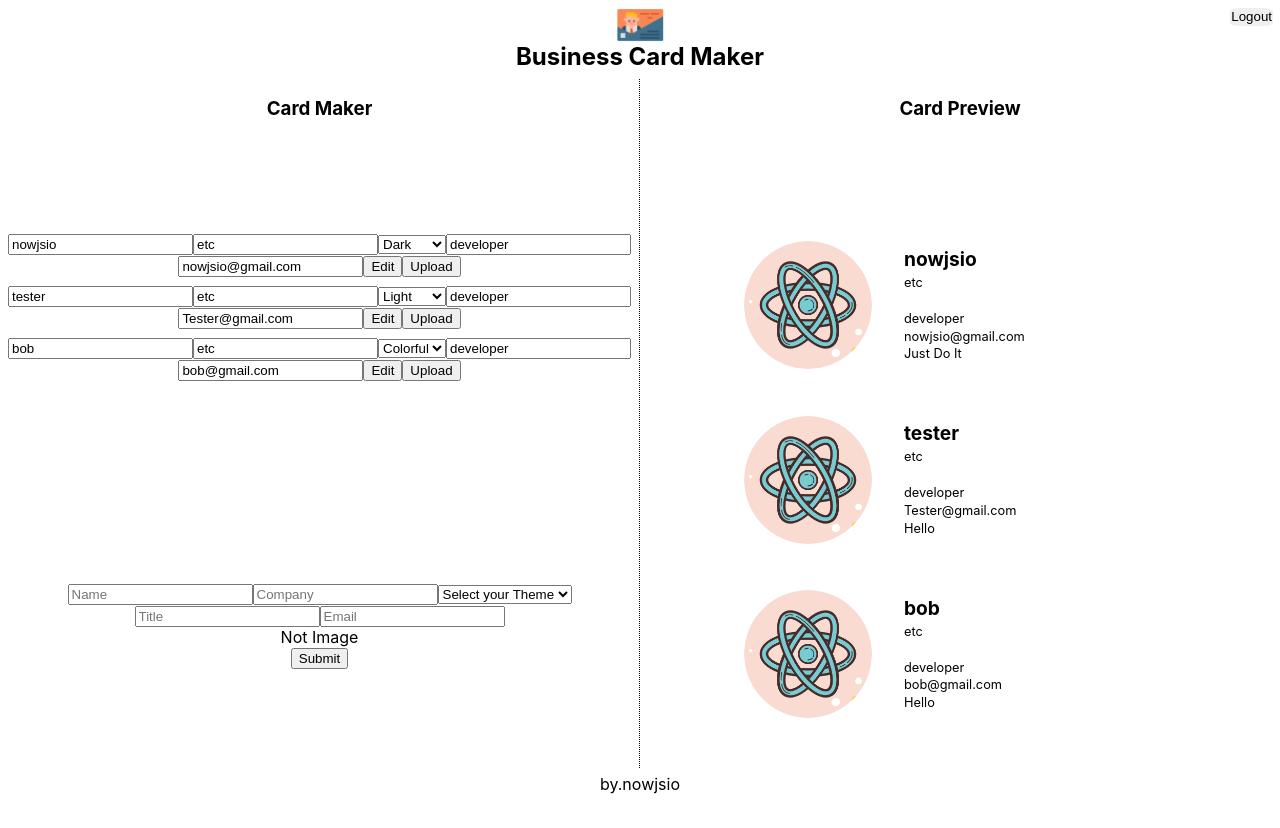
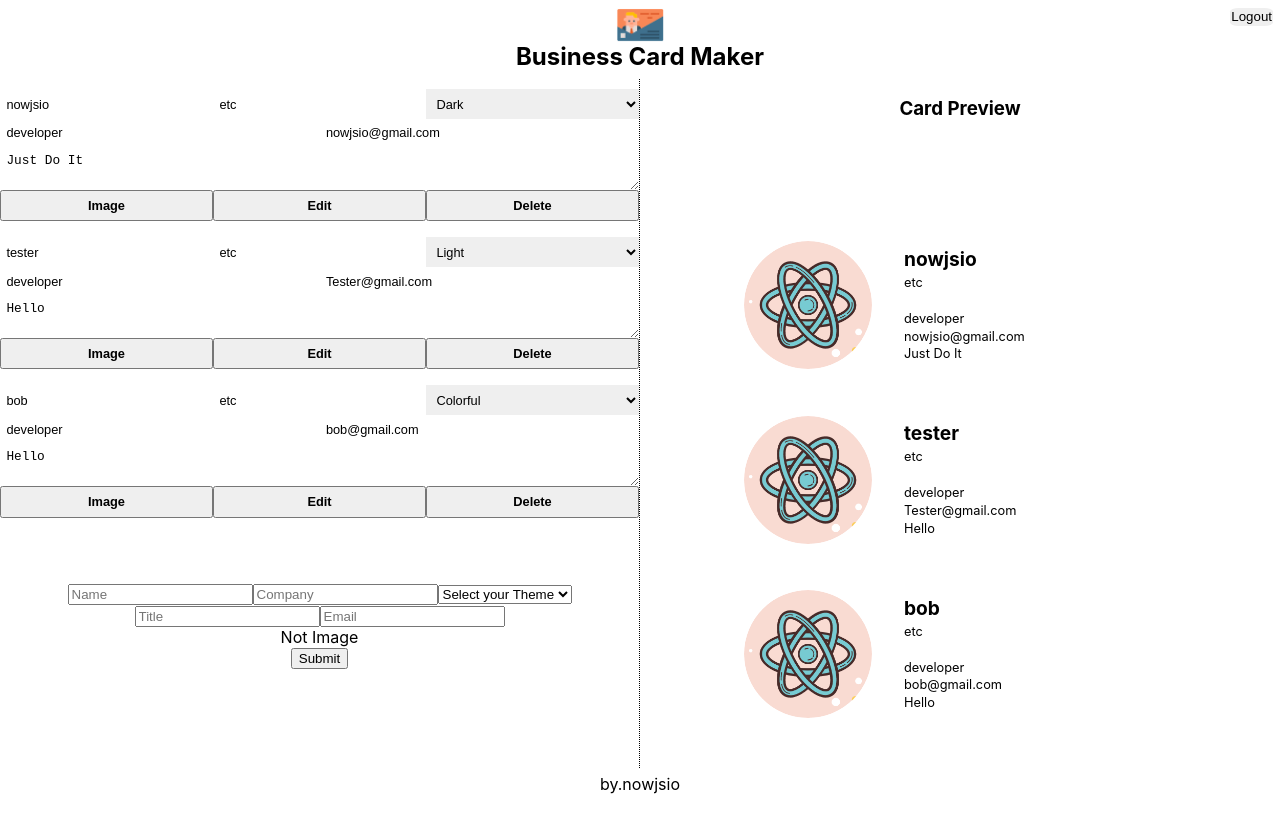
Before and after one commit to nowjsio/business-card-maker, a React (Create React App) app: page /maker in a window 1280 px wide. Built offline with nearby package versions, Linux system fonts and the light colour scheme; no server answers; sample sign-in values are in the browser's storage.

Commit message:
feat: apply css for Editor components

```diff
--- a/src/common/css/colors.module.css
+++ b/src/common/css/colors.module.css
@@ -2,6 +2,7 @@
 @value makerWhite: white;
 @value makerLightGrey: #e8e7e6;
 @value makerLightPink: #ffeae8;
+@value makerOrange: #f88755;
 @value makerGrey: #626262;
 @value makerGreen: #385461;
 @value makerPink: pink;
--- /dev/null
+++ b/src/components/editor/editor-item/button/button.jsx
@@ -0,0 +1,28 @@
+import React from 'react';
+import styles from './button.module.css';
+
+const Button = ({ id, onClick, formRef }) => {
+  const getColor = inputId => {
+    const lowerInputId = inputId.toLowerCase();
+    switch (lowerInputId) {
+      case 'edit':
+        return styles.edit;
+      case 'delete':
+        return styles.delete;
+      default:
+        throw new Error(`unknown theme: ${lowerInputId}`);
+    }
+  };
+
+  return (
+    <button
+      type="button"
+      className={`${styles.button} ${getColor(id)}`}
+      onClick={event => onClick(event, formRef)}
+    >
+      {id}
+    </button>
+  );
+};
+
+export default Button;
--- /dev/null
+++ b/src/components/editor/editor-item/button/button.module.css
@@ -0,0 +1,24 @@
+@value makerBlack, makerWhite, makerGreen from '../../../../../src/common/css/colors.module.css';
+
+.button {
+
+  font-weight: bold;
+  cursor: pointer;
+  padding: 0.5em;
+  flex: 1 1 30%;
+  font-size: 0.8rem;
+}
+
+.button:hover {
+  opacity: 0.8;
+}
+
+.button.delete {
+  background-color: makerBlack;
+  color: makerWhite
+}
+
+.button.edit {
+  background-color: makerGreen;
+  color: makerWhite;
+}
--- a/src/components/editor/editor-item/editor-item.jsx
+++ b/src/components/editor/editor-item/editor-item.jsx
@@ -1,27 +1,77 @@
 import React, { useRef } from 'react';
+import Button from './button/button';
+import ImageFileInput from './image-file-input/image-file-input';
 import styles from './editor-item.module.css';
 
 const EditorItem = ({ item, onEdit, onUploadImage }) => {
-  const { id, name, company, theme, title, email } = item;
+  const { id, name, company, theme, title, email, message } = item;
+  const onDelete = () => {};
   const editFormRef = useRef();
   return (
-    <li className={styles.editorItem}>
-      <form ref={editFormRef} onSubmit={event => onEdit(event, editFormRef)}>
+    <li>
+      <form ref={editFormRef} className={styles.form}>
         <input type="hidden" id="id" value={id} readOnly />
-        <input type="text" id="name" defaultValue={name} />
-        <input type="text" id="company" defaultValue={company} />
-        <select id="theme" defaultValue={theme}>
-          <option value="ligth"> Light</option>
-          <option value="dark"> Dark</option>
-          <option value="colorful"> Colorful</option>
+        <input
+          className={styles.input}
+          type="text"
+          id="name"
+          defaultValue={name}
+        />
+        <input
+          className={styles.input}
+          type="text"
+          id="company"
+          defaultValue={company}
+        />
+        <select className={styles.select} id="theme" defaultValue={theme}>
+          <option value="light">Light</option>
+          <option value="dark">Dark</option>
+          <option value="colorful">Colorful</option>
         </select>
-        <input type="text" id="title" defaultValue={title} />
-        <input type="email" id="email" defaultValue={email} />
-        <input type="submit" value="Edit" />
-        <input type="button" onClick={() => onUploadImage()} value="Upload" />
+        <input
+          className={styles.input}
+          type="text"
+          id="title"
+          defaultValue={title}
+        />
+        <input
+          className={styles.input}
+          type="text"
+          id="email"
+          defaultValue={email}
+        />
+        <textarea
+          className={styles.textarea}
+          id="message"
+          defaultValue={message}
+        />
+        <div className={styles.fileInput}>
+          <ImageFileInput onClick={onUploadImage} />
+        </div>
+        <Button id="Edit" onClick={onEdit} formRef={editFormRef} />
+        <Button id="Delete" onClick={onDelete} />
       </form>
     </li>
   );
+
+  // return (
+  //   <li className={styles.editorItem}>
+  //     <form ref={editFormRef} onSubmit={event => onEdit(event, editFormRef)}>
+  //       <input type="hidden" id="id" value={id} readOnly />
+  //       <input type="text" id="name" defaultValue={name} />
+  //       <input type="text" id="company" defaultValue={company} />
+  //       <select id="theme" defaultValue={theme}>
+  //         <option value="ligth"> Light</option>
+  //         <option value="dark"> Dark</option>
+  //         <option value="colorful"> Colorful</option>
+  //       </select>
+  //       <input type="text" id="title" defaultValue={title} />
+  //       <input type="email" id="email" defaultValue={email} />
+  //       <input type="submit" value="Edit" />
+  //       <input type="button" onClick={() => onUploadImage()} value="Upload" />
+  //     </form>
+  //   </li>
+  // );
 };
 
 export default EditorItem;
--- a/src/components/editor/editor-item/editor-item.module.css
+++ b/src/components/editor/editor-item/editor-item.module.css
@@ -1,3 +1,45 @@
-.editorItem {
-    margin-bottom: 0.5em;
+@value makerBlack, makerWhite from '../../../common/css/colors.module.css';
+
+.form {
+  display: flex;
+  width: 100%;
+  flex-wrap: wrap;
+  border-top: 1px solid makerBlack;
+  border-left: 1px solid makerBlack;
+  margin-bottom: 1em;
 }
+
+.input,
+.textarea,
+.select,
+.button,
+.fileInput {
+  font-size: 0.8rem;
+  width: 100%;
+  border: 0;
+  padding: 0.5em;
+  border-bottom: 1px solid makerBlack;
+  border-right: 1px solid makerBlack;
+  background: makerWhite;
+}
+
+.input,
+.select {
+  flex: 1 1 30%;
+}
+
+.fileInput {
+  padding: 0;
+  flex: 1 1 30%;
+}
+
+.input:focus,
+.textarea:focus,
+.select:focus,
+.button:focus {
+  outline: 0;
+}
+
+.textarea {
+  flex-basis: 100%;
+}
--- /dev/null
+++ b/src/components/editor/editor-item/image-file-input/image-file-input.jsx
@@ -0,0 +1,10 @@
+import React from 'react';
+import styles from './image-file-input.module.css';
+
+const ImageFileInput = () => (
+  <button className={styles.button} type="button">
+    Image
+  </button>
+);
+
+export default ImageFileInput;
--- /dev/null
+++ b/src/components/editor/editor-item/image-file-input/image-file-input.module.css
@@ -0,0 +1,13 @@
+@value makerOrange, makerWhite, makerGreen from '../../../../../src/common/css/colors.module.css';
+.button {
+    background-color: makerOrange;
+    width: 100%;
+    height: 100%;
+    cursor: pointer;
+    font-weight: bold;
+    font-size: 0.8rem;
+}
+
+.button:hover {
+    opacity: 0.8;
+  }
```
